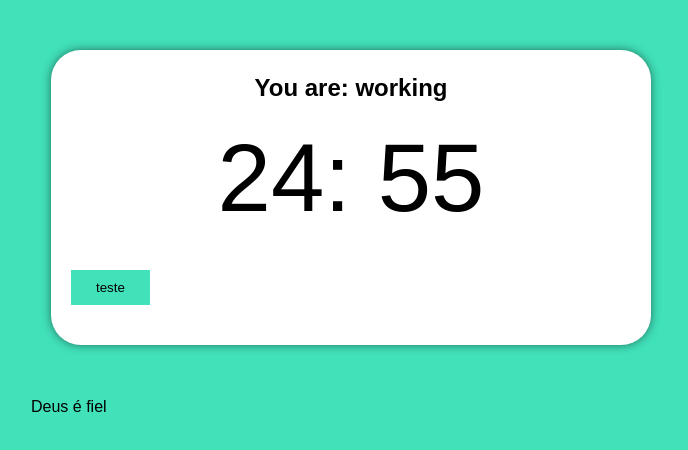
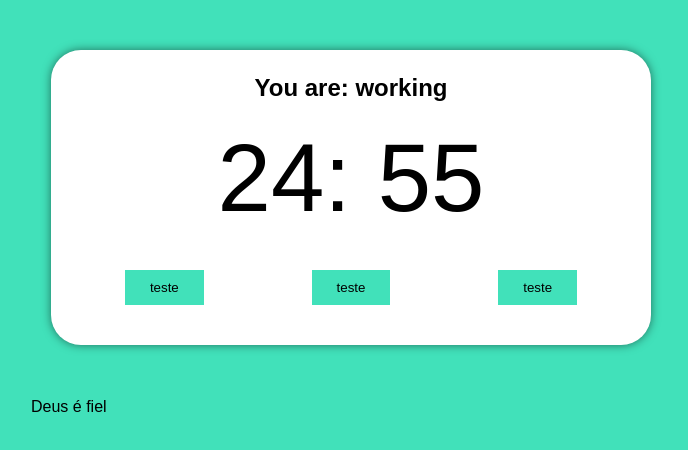
Before and after one commit to DaviBarretoo/Pomodoroapp, a React (Vite) app: page / in a window 1280 px wide. Shown: the top 450 px of the page, without its empty margins (289-977 px from the left). Built offline with nearby package versions, Linux system fonts and the light colour scheme.

Commit message:
fixed controns in pomodoro-timer

```diff
--- a/src/components/pomodoro-timer.tsx
+++ b/src/components/pomodoro-timer.tsx
@@ -20,7 +20,11 @@ export function PomodoroTimer(props: Props): JSX.Element {
     <div className="pomodoro">
       <h2>You are: working</h2>
       <Timer mainTime={mainTime} />
-      <Button text="teste" onClick={() => console.log(1)}></Button>
+      <div className="controls">
+        <Button text="teste" onClick={() => console.log(1)}></Button>
+        <Button text="teste" onClick={() => console.log(1)}></Button>
+        <Button text="teste" onClick={() => console.log(1)}></Button>
+      </div>
     </div>
   );
 }
```
